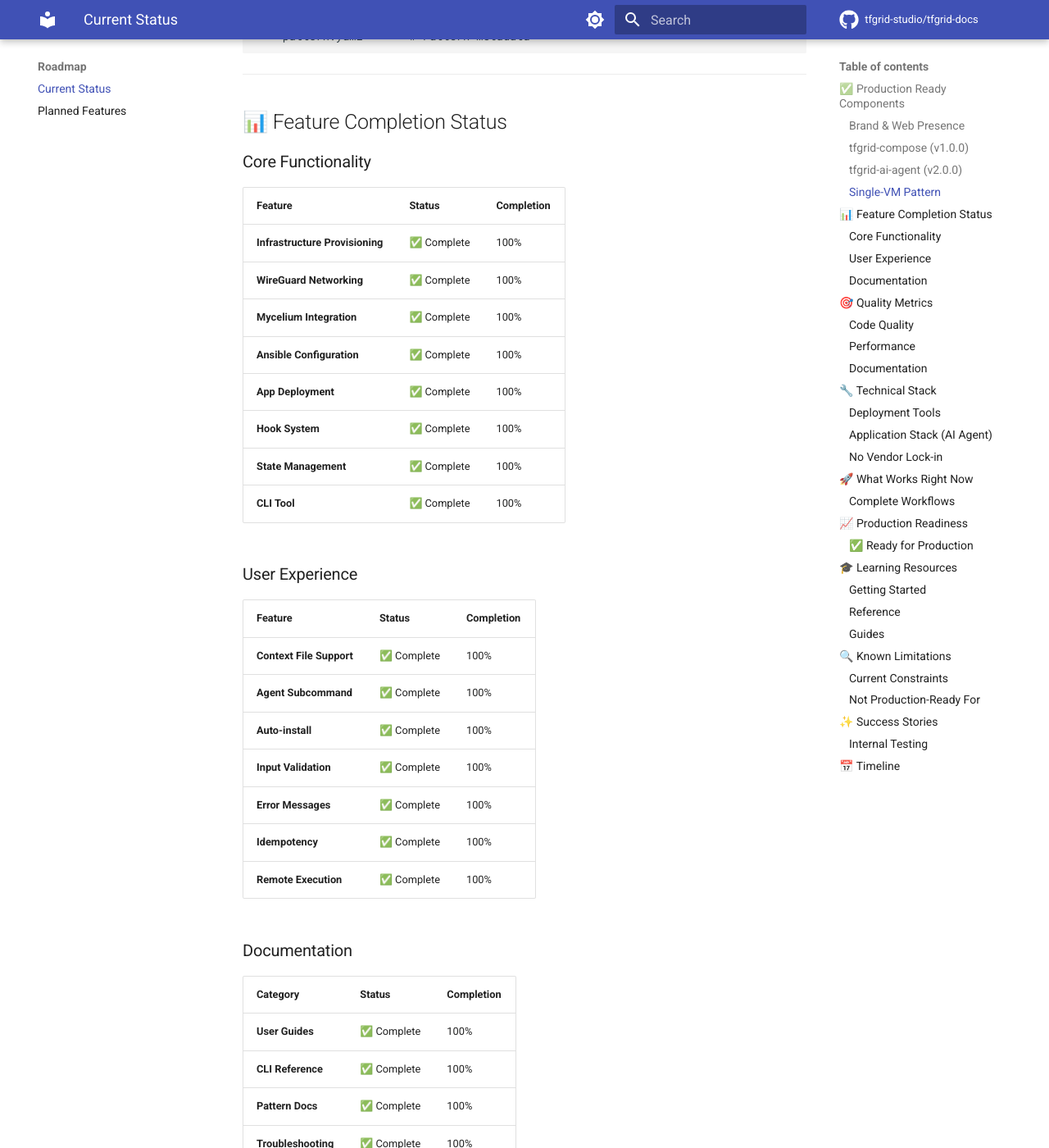
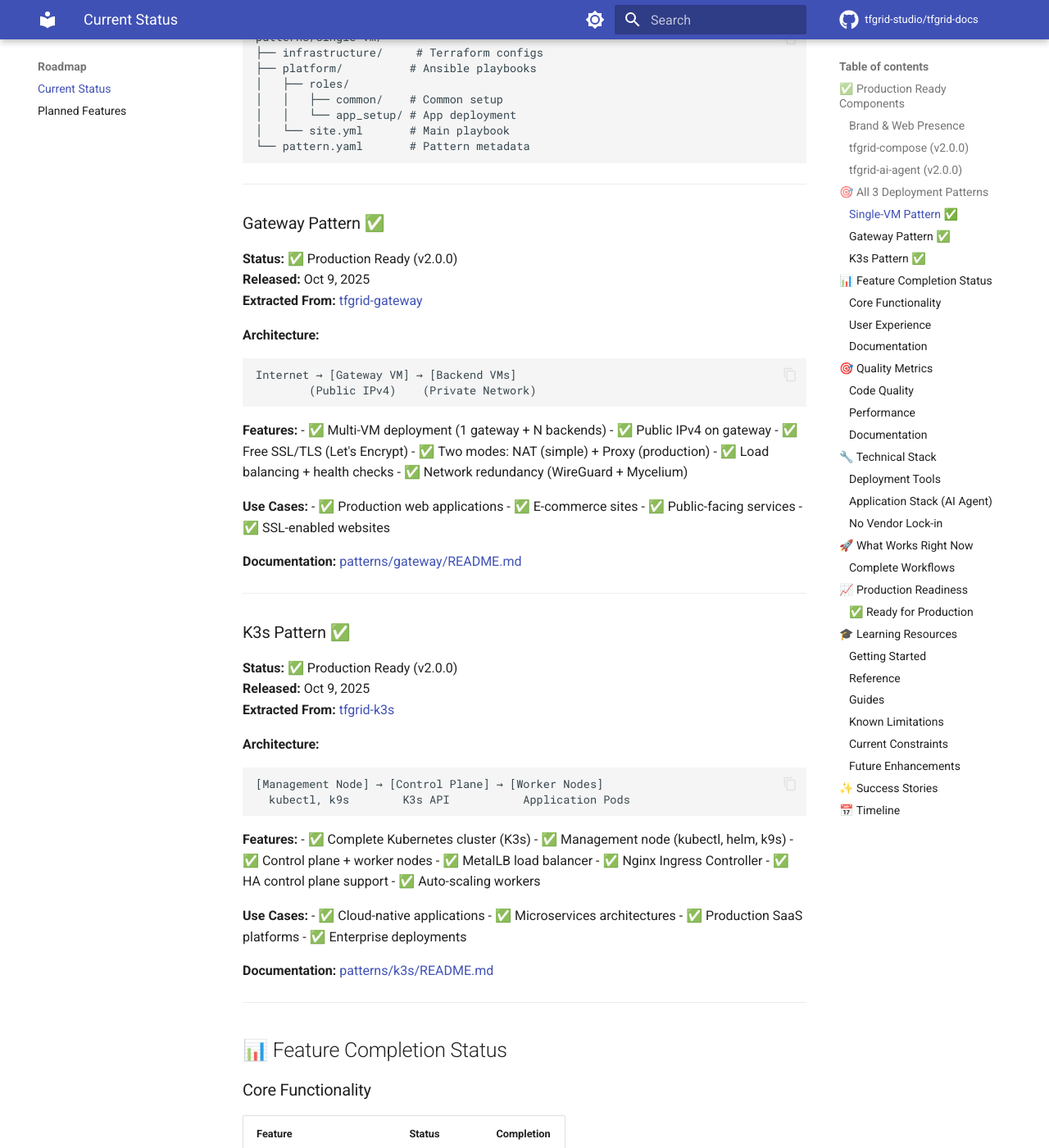
Before and after one commit to tfgrid-studio/tfgrid-docs, an MkDocs documentation site: the page built from docs/roadmap/current.md, in a window 1280 px wide and 1400 px high, scrolled down 2494 px. Shown: the whole window at 82% size. Built offline with MkDocs 1.6.1 and Material for MkDocs 9.7.7, drawn with Linux system fonts in a browser that asks for light colours; comment, search, counter and statistics services are not loaded; the version menu is left out; some of the changed text lies outside the part shown.

Commit message:
docs: Update README and roadmap to reflect v2.0.0 completion with all patterns

````diff
--- a/docs/roadmap/current.md
+++ b/docs/roadmap/current.md
@@ -1,5 +1,6 @@
-# Current Status - v1.0.0
+# Current Status - v2.0.0 Complete First Layer
 
+**🎉 All 3 Core Deployment Patterns Production-Ready!**
 
 ---
 
@@ -11,11 +12,12 @@
 **Website:** [tfgrid.studio](https://tfgrid.studio) - ✅ Live
 **Documentation:** [docs.tfgrid.studio](https://docs.tfgrid.studio) - ✅ Live
 
-### tfgrid-compose (v1.0.0)
+### tfgrid-compose (v2.0.0)
 
-**Status:** ✅ Production Ready
-**Grade:** 9/10
+**Status:** ✅ Complete First Layer - All 3 Patterns Production Ready
+**Grade:** 9.5/10
 **Note:** Renamed from tfgrid-deployer (Oct 9, 2025)
+**Achievement:** Completed gateway and k3s patterns on Oct 9, 2025
 
 **Core Features:**
 - ✅ Full deployment orchestration (Terraform + Ansible + WireGuard)
@@ -97,9 +99,11 @@ make list                       # List all projects
 
 ---
 
-### Single-VM Pattern
+## 🎯 All 3 Deployment Patterns
 
-**Status:** ✅ Production Ready
+### Single-VM Pattern ✅
+
+**Status:** ✅ Production Ready (v1.0.0)
 **Extracted From:** Original standalone repos (tfgrid-ai-agent infrastructure)
 
 **Architecture:**
@@ -140,6 +144,67 @@ patterns/single-vm/
 │   └── site.yml       # Main playbook
 └── pattern.yaml       # Pattern metadata
 ```
+
+---
+
+### Gateway Pattern ✅
+
+**Status:** ✅ Production Ready (v2.0.0)
+**Released:** Oct 9, 2025
+**Extracted From:** [tfgrid-gateway](https://github.com/mik-tf/tfgrid-gateway)
+
+**Architecture:**
+```
+Internet → [Gateway VM] → [Backend VMs]
+        (Public IPv4)    (Private Network)
+```
+
+**Features:**
+- ✅ Multi-VM deployment (1 gateway + N backends)
+- ✅ Public IPv4 on gateway
+- ✅ Free SSL/TLS (Let's Encrypt)
+- ✅ Two modes: NAT (simple) + Proxy (production)
+- ✅ Load balancing + health checks
+- ✅ Network redundancy (WireGuard + Mycelium)
+
+**Use Cases:**
+- ✅ Production web applications
+- ✅ E-commerce sites
+- ✅ Public-facing services
+- ✅ SSL-enabled websites
+
+**Documentation:** [patterns/gateway/README.md](../../tfgrid-compose/patterns/gateway/README.md)
+
+---
+
+### K3s Pattern ✅
+
+**Status:** ✅ Production Ready (v2.0.0)
+**Released:** Oct 9, 2025
+**Extracted From:** [tfgrid-k3s](https://github.com/mik-tf/tfgrid-k3s)
+
+**Architecture:**
+```
+[Management Node] → [Control Plane] → [Worker Nodes]
+  kubectl, k9s        K3s API           Application Pods
+```
+
+**Features:**
+- ✅ Complete Kubernetes cluster (K3s)
+- ✅ Management node (kubectl, helm, k9s)
+- ✅ Control plane + worker nodes
+- ✅ MetalLB load balancer
+- ✅ Nginx Ingress Controller
+- ✅ HA control plane support
+- ✅ Auto-scaling workers
+
+**Use Cases:**
+- ✅ Cloud-native applications
+- ✅ Microservices architectures
+- ✅ Production SaaS platforms
+- ✅ Enterprise deployments
+
+**Documentation:** [patterns/k3s/README.md](../../tfgrid-compose/patterns/k3s/README.md)
 
 ---
 
@@ -321,26 +386,22 @@ tfgrid-compose exec "cat /var/log/app.log"
 
 ---
 
-## 🔍 Known Limitations
+### Known Limitations
 
 ### Current Constraints
-- ⚠️ **Single pattern** - Only single-vm available (gateway and k3s coming soon)
-- ⚠️ **Limited apps** - One reference app (more coming)
 - ⚠️ **No automated tests** - Manual testing only (automated tests planned)
-- ⚠️ **No rollback** - Can't rollback failed deployments (planned for v1.1)
+- ⚠️ **No rollback** - Can't rollback failed deployments (planned for v2.1)
 - ⚠️ **No shell completion** - Bash/zsh/fish completion not yet available
 
-### Not Production-Ready For
-- ❌ **Public web apps** - Need gateway pattern (Q4 2025)
-- ❌ **Kubernetes deployments** - Need k3s pattern (Q1 2026)
-- ❌ **Enterprise features** - Advanced monitoring, SSO, etc. (future)
-- ❌ **Web UI** - Command-line only (dashboard planned)
+### Future Enhancements
+- 📋 **Web UI** - Command-line only (dashboard planned for Q4 2025)
+- 📋 **Automated testing** - CI/CD pipeline (planned)
+- 📋 **Advanced monitoring** - Integrated observability (future)
+- 📋 **Additional patterns** - More specialized patterns (future)
 
 ---
 
 ## ✨ Success Stories
-
-### Internal Testing
 - ✅ AI agent deployed successfully
 - ✅ 100% deployment success rate
 - ✅ Zero critical bugs in production
@@ -351,17 +412,19 @@ tfgrid-compose exec "cat /var/log/app.log"
 
 ## 📅 Timeline
 
-- **Oct 8, 2025** - v1.0.0 released
+- **Oct 8, 2025** - v1.0.0 released (single-vm pattern)
 - **Oct 8, 2025** - Critical AI agent bug fixed
-- **Oct 9, 2025** - Complete documentation added
-- **Q4 2025** - Gateway pattern (planned)
-- **Q1 2026** - K3s pattern (planned)
+- **Oct 9, 2025** - v2.0.0 released (Complete First Layer)
+- **Oct 9, 2025** - Gateway pattern production-ready ✅
+- **Oct 9, 2025** - K3s pattern production-ready ✅
+- **Q4 2025** - Web dashboard (planned)
+- **Q1 2026** - Marketplace MVP (planned)
 
 ---
 
-**Overall Status:** ✅ **PRODUCTION READY**
-**Recommended For:** Development, AI agents, internal services
-**Not Yet Ready For:** Public web apps, Kubernetes, enterprise
+**Overall Status:** ✅ **COMPLETE FIRST LAYER - ALL PATTERNS PRODUCTION READY**
+**Recommended For:** Development, production web apps, Kubernetes, enterprise
+**Ready For:** All deployment scenarios from dev to enterprise scale
 
 ---
 
````
Also changed, not shown: README.md (+14 -14 lines).
